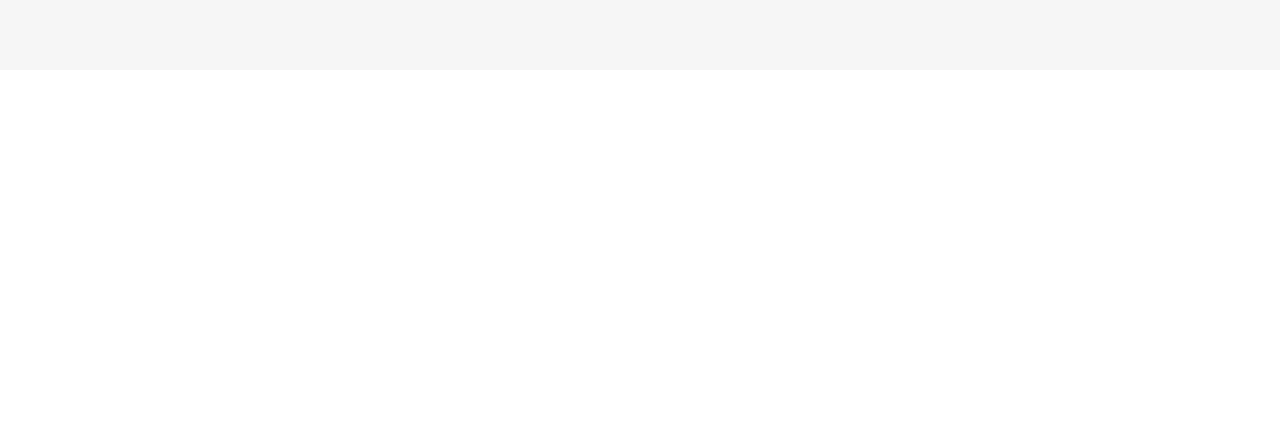
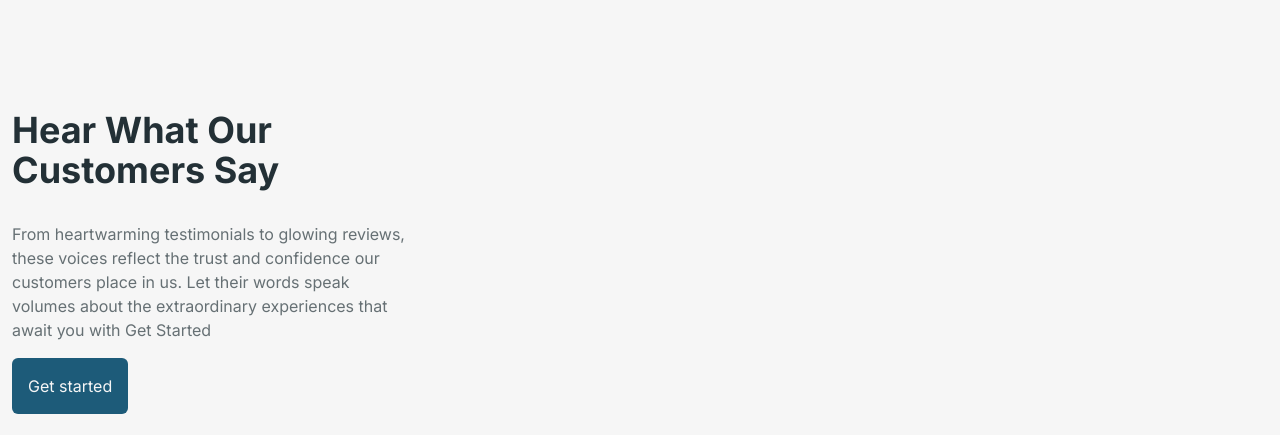
Before and after one commit to kiancodemy/-nextjs-typescript, a Next.js app: page / in a window 1280 px wide. Shown: the part 2621-3056 px from the top of the page. Before the commit the page ends 2691 px from the top, so only its background shows below. Built offline with nearby package versions, Linux system fonts and the light colour scheme.

Commit message:
'testimonial'

```diff
--- /dev/null
+++ b/app/components/Testimonial.tsx
@@ -0,0 +1,52 @@
+import React from "react";
+
+export default function Testimonial() {
+  const testimoialcontent = {
+    heading: {
+      header: "Hear What Our Customers Say",
+      des: "From heartwarming testimonials to glowing reviews, these voices reflect the trust and confidence our customers place in us. Let their words speak volumes about the extraordinary experiences that await you with Get Started",
+    },
+    testimonial: [
+      {
+        img: "/images/person-1-min-jpg",
+        name: "Jane Cooper",
+        description:
+          "“With Family Home Security, I feel at ease knowing my family and home are protected 24/7. The system is user-friendly, and their customer support is fantastic!”",
+        address: "Customer - Dallas, TX",
+      },
+      {
+        img: "/images/person-1-min-jpg",
+        name: "Alisa Richardson",
+        description:
+          "“Installing Family Home Security was the best decision we made for our family's safety. Their quick response during emergencies gave us peace of mind.”",
+        address: "Customer - Miami, FL",
+      },
+      {
+        img: "/images/person-1-min-jpg",
+        name: "Davon McKenny",
+        description:
+          "“After moving to a new neighborhood, I felt vulnerable. Thanks to Family Home Security, I can now sleep soundly, knowing our home is well-protected.”",
+        address: "Customer - Seattle, WA",
+      },
+    ],
+  };
+  return (
+    <section className="bg-light">
+      <div className="container px- mx-auto">
+        <div className="lg:grid lg:grid-cols-3">
+          <div className="lg:py-6 px-3">
+            <h1 className="text-heading font-bold text-2xl lg:text-4xl py-4">
+              {testimoialcontent.heading.header}
+            </h1>
+            <p className="text-body py-4">{testimoialcontent.heading.des}</p>
+            <button className="bg-primary hover:translate-y-[-5px] duration-300 inline-block p-4 text-md rounded-md text-light">
+              Get started
+            </button>
+          </div>
+        </div>
+        {/*second  */}
+        <div></div>
+      </div>
+    </section>
+  );
+}
--- a/app/page.tsx
+++ b/app/page.tsx
@@ -2,6 +2,7 @@ import Stats from "./components/stats";
 import Hero from "./components/Hero";
 import Service from "./components/Service";
 import Solution from "./components/Solution";
+import Testimonial from "./components/Testimonial";
 export default function Home() {
   return (
     <>
@@ -9,6 +10,7 @@ export default function Home() {
       <Stats></Stats>
       <Service></Service>
       <Solution></Solution>
+      <Testimonial></Testimonial>
     </>
   );
 }
```
